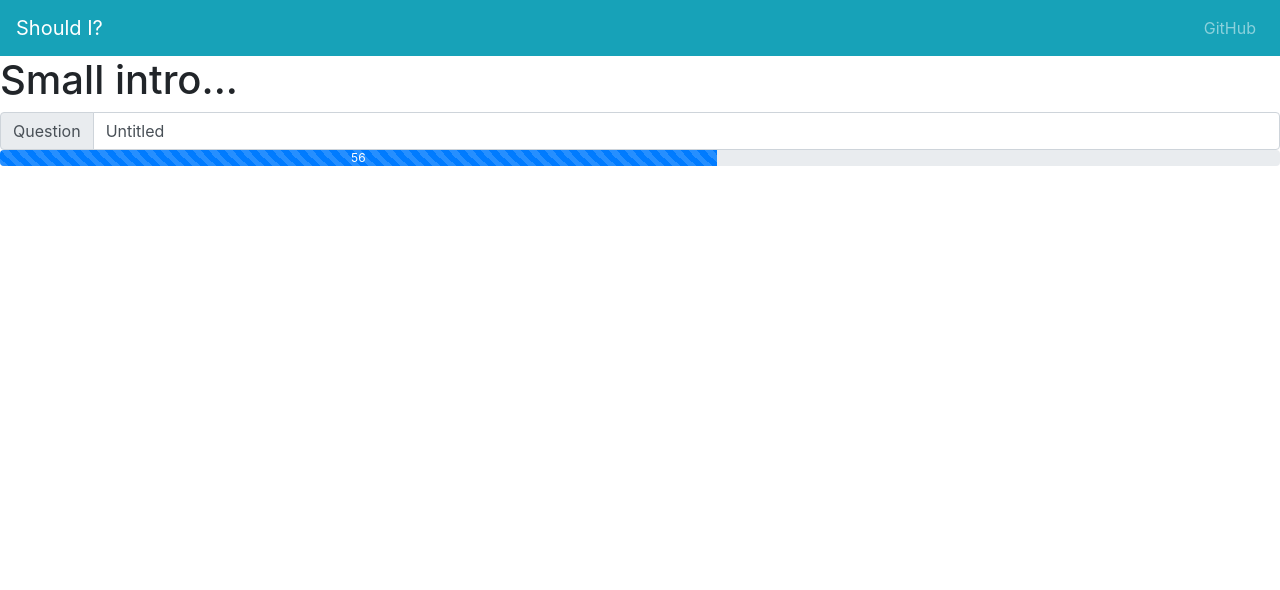
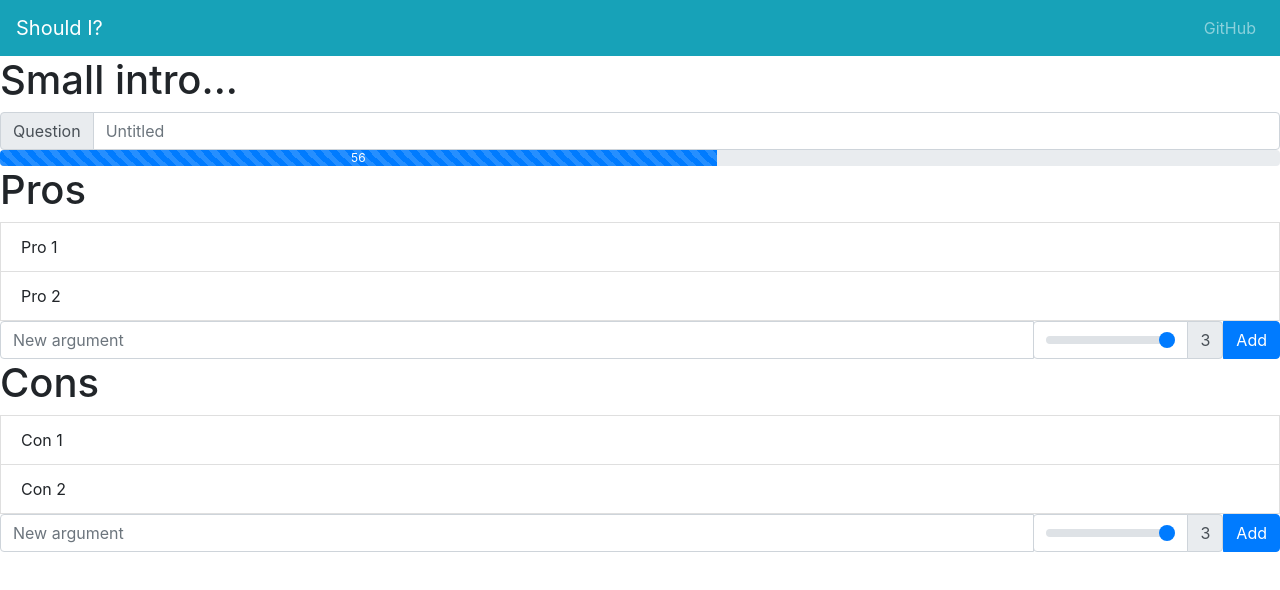
Before and after one commit to toniogabe/shouldi, a Vue app: page /#/ in a window 1280 px wide. Shown: the top 590 px of the page. Built offline with nearby package versions, Linux system fonts and the light colour scheme.

Commit message:
Implemented base add arguments to lists

```diff
--- a/src/components/BaseList.vue
+++ b/src/components/BaseList.vue
@@ -1,17 +1,52 @@
 <template>
   <div>
-    <h1>im here</h1>
-    <b-list-group-item v-for="item in list" :key="item">
-      {{ item.title }}
+    <h1>{{ title }}</h1>
+    <b-list-group-item v-for="(item, idx) in list" :key="idx">
+      {{ item.name }}
     </b-list-group-item>
+    <b-input-group>
+      <b-form-input
+        v-model="argument.name"
+        placeholder="New argument"
+      ></b-form-input>
+      <b-input-group-append>
+        <b-input-group :append="argument.weight">
+          <b-form-input
+            v-model="argument.weight"
+            type="range"
+            min="1"
+            max="3"
+          ></b-form-input>
+        </b-input-group>
+        <b-button variant="primary" @click="addItem()" @keyup.enter="addItem()">
+          Add
+        </b-button>
+      </b-input-group-append>
+    </b-input-group>
   </div>
 </template>
 
 <script>
+const baseArg = { name: "", weight: 3 };
+
 export default {
   name: "BaseList",
   props: {
+    title: String,
     list: Array
+  },
+
+  data() {
+    return {
+      argument: Object.assign({}, baseArg)
+    };
+  },
+
+  methods: {
+    addItem() {
+      this.$emit("insert", this.argument);
+      this.argument = Object.assign({}, baseArg);
+    }
   }
 };
 </script>
--- a/src/views/Home.vue
+++ b/src/views/Home.vue
@@ -4,25 +4,46 @@
     <h1>Small intro...</h1>
 
     <b-input-group prepend="Question">
-      <b-form-input v-model="title"></b-form-input>
+      <b-form-input v-model="title" placeholder="Untitled"></b-form-input>
     </b-input-group>
 
     <ScoreBar />
+
+    <BaseList title="Pros" :list="pros" @insert="addToList(pros, $event)" />
+    <BaseList title="Cons" :list="cons" @insert="addToList(cons, $event)" />
+
   </div>
 </template>
 
 <script>
 import TheNavbar from "@/components/TheNavbar";
 import ScoreBar from "@/components/ScoreBar";
+import BaseList from "@/components/BaseList";
 
 export default {
   name: "Home",
-  components: { TheNavbar, ScoreBar },
+  components: { TheNavbar, ScoreBar, BaseList },
 
   data() {
     return {
-      title: "Untitled"
+      title: undefined,
+      pros: [
+        { name: "Pro 1", weight: 5 },
+        { name: "Pro 2", weight: 2 },
+      ],
+      cons: [
+        { name: "Con 1", weight: 2 },
+        { name: "Con 2", weight: 2 },
+      ]
     };
+  },
+
+  methods: {
+    addToList(array, event) {
+      let argument = Object.assign({}, event);
+      array.push(argument);
+      console.log(array, argument);
+    }
   }
 };
 </script>
```
